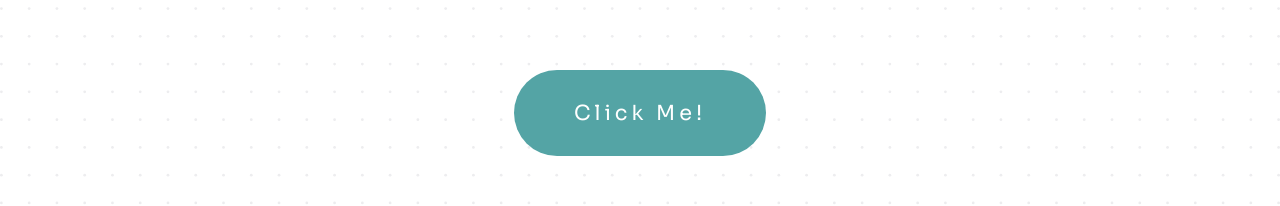
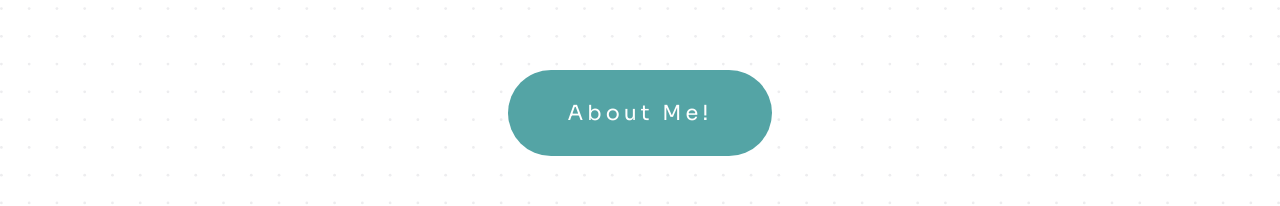
Before and after one commit to Ziyang-98/my-website-2.0, a React (Create React App) app: page / in a window 1280 px wide. Shown: the part 433-639 px from the top of the page. Built offline with nearby package versions, Linux system fonts and the light colour scheme.

Commit message:
fix: scrolling to sections

```diff
--- a/src/hooks/use-scroll.js
+++ b/src/hooks/use-scroll.js
@@ -5,7 +5,7 @@ export default function useScroll() {
   const portfolioSectionRef = useRef(null);
 
   const scrollIntoSection = (sectionRef) => {
-    sectionRef.current.scrollIntoView({ behavior: "smooth", block: "end" });
+    sectionRef.current.scrollIntoView({ behavior: "smooth", block: "start" });
   };
 
   const scrollIntoAboutSection = () => {
--- a/src/sections/about/index.js
+++ b/src/sections/about/index.js
@@ -9,12 +9,6 @@ export default function About({ aboutSectionRef, scrollIntoPortfolioSection }) {
   const hasTilt = true;
   const hasSpin = false;
   useAnimationAvatar(hasTilt, hasSpin);
-
-  // const handleScrollToPortfolio = () => {
-  //   const target = document.querySelector("#portfolio");
-  //   const duration = 1000;
-  //   smoothScrollTo(target, duration);
-  // };
 
   return (
     <div ref={aboutSectionRef} className={styles.about} id="about-section">
--- a/src/sections/home/index.js
+++ b/src/sections/home/index.js
@@ -17,7 +17,9 @@ export default function Home({ scrollIntoAboutSection }) {
           I <span className={styles.persona} />
         </p>
       </span>
-      <ThemedButton onClick={scrollIntoAboutSection} size={"large"} />
+      <ThemedButton onClick={scrollIntoAboutSection} size={"large"}>
+        About Me!
+      </ThemedButton>
     </div>
   );
 }
```
